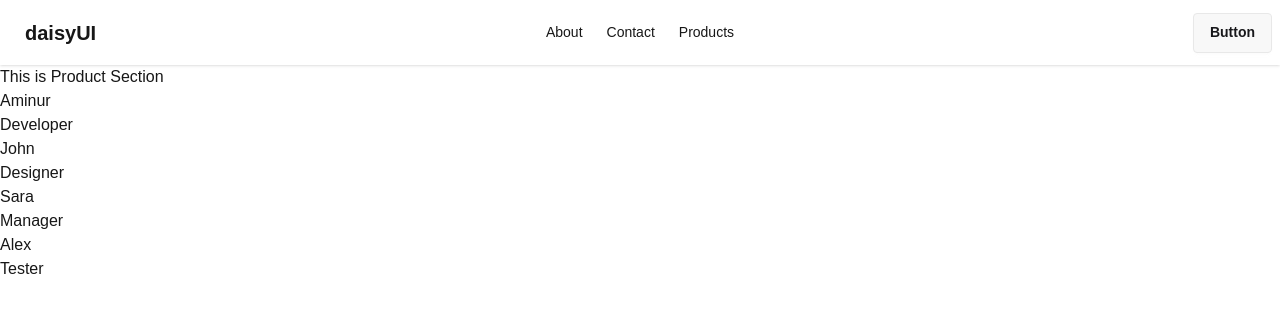
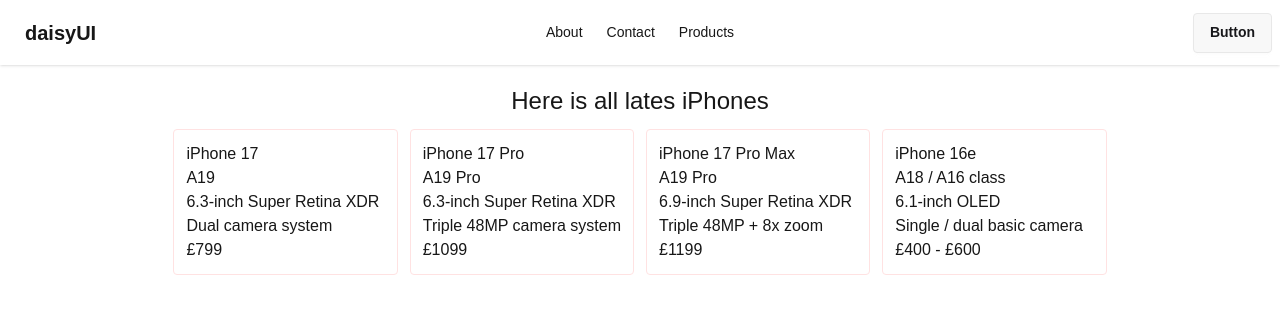
Before and after one commit to Aminulislam98/My-next-app, a Next.js app: page /product in a window 1280 px wide. Shown: the top 314 px of the page. Built offline with nearby package versions, Linux system fonts and the light colour scheme.

Commit message:
made component for products and displayed the data of products

```diff
--- /dev/null
+++ b/src/Components/Phone/Phone.jsx
@@ -0,0 +1,15 @@
+import React from "react";
+
+const Phone = ({ phone }) => {
+  return (
+    <section className="border border-red-100 p-3 rounded">
+      <h1>{phone.name}</h1>
+      <p>{phone.chip}</p>
+      <p>{phone.display}</p>
+      <p>{phone.camera}</p>
+      <p>{phone.price}</p>
+    </section>
+  );
+};
+
+export default Phone;
--- a/src/app/product/page.jsx
+++ b/src/app/product/page.jsx
@@ -1,36 +1,51 @@
+import Phone from "@/Components/Phone/Phone";
+
 const Product = () => {
-  const data = [
+  const iPhones = [
     {
       id: 1,
-      name: "Aminur",
-      role: "Developer",
+      name: "iPhone 17",
+      chip: "A19",
+      display: "6.3-inch Super Retina XDR",
+      camera: "Dual camera system",
+      price: "£799",
     },
     {
       id: 2,
-      name: "John",
-      role: "Designer",
+      name: "iPhone 17 Pro",
+      chip: "A19 Pro",
+      display: "6.3-inch Super Retina XDR",
+      camera: "Triple 48MP camera system",
+      price: "£1099",
     },
     {
       id: 3,
-      name: "Sara",
-      role: "Manager",
+      name: "iPhone 17 Pro Max",
+      chip: "A19 Pro",
+      display: "6.9-inch Super Retina XDR",
+      camera: "Triple 48MP + 8x zoom",
+      price: "£1199",
     },
     {
       id: 4,
-      name: "Alex",
-      role: "Tester",
+      name: "iPhone 16e",
+      chip: "A18 / A16 class",
+      display: "6.1-inch OLED",
+      camera: "Single / dual basic camera",
+      price: "£400 - £600",
     },
   ];
   return (
-    <div>
-      <h1>This is Product Section </h1>
-      {data.map((d) => (
-        <div key={d.id}>
-          <h1>{d.name}</h1>
-          <p>{d.role}</p>
+    <section className="w-full px-4">
+      <div className="max-w-7xl w-full mx-auto flex flex-col justify-center items-center gap-3 mt-5">
+        <h1 className="text-2xl">Here is all lates iPhones </h1>
+        <div className="grid grid-cols-1 md:grid-cols-4 gap-3">
+          {iPhones.map((phone) => (
+            <Phone key={phone.id} phone={phone}></Phone>
+          ))}
         </div>
-      ))}
-    </div>
+      </div>
+    </section>
   );
 };
 
```
